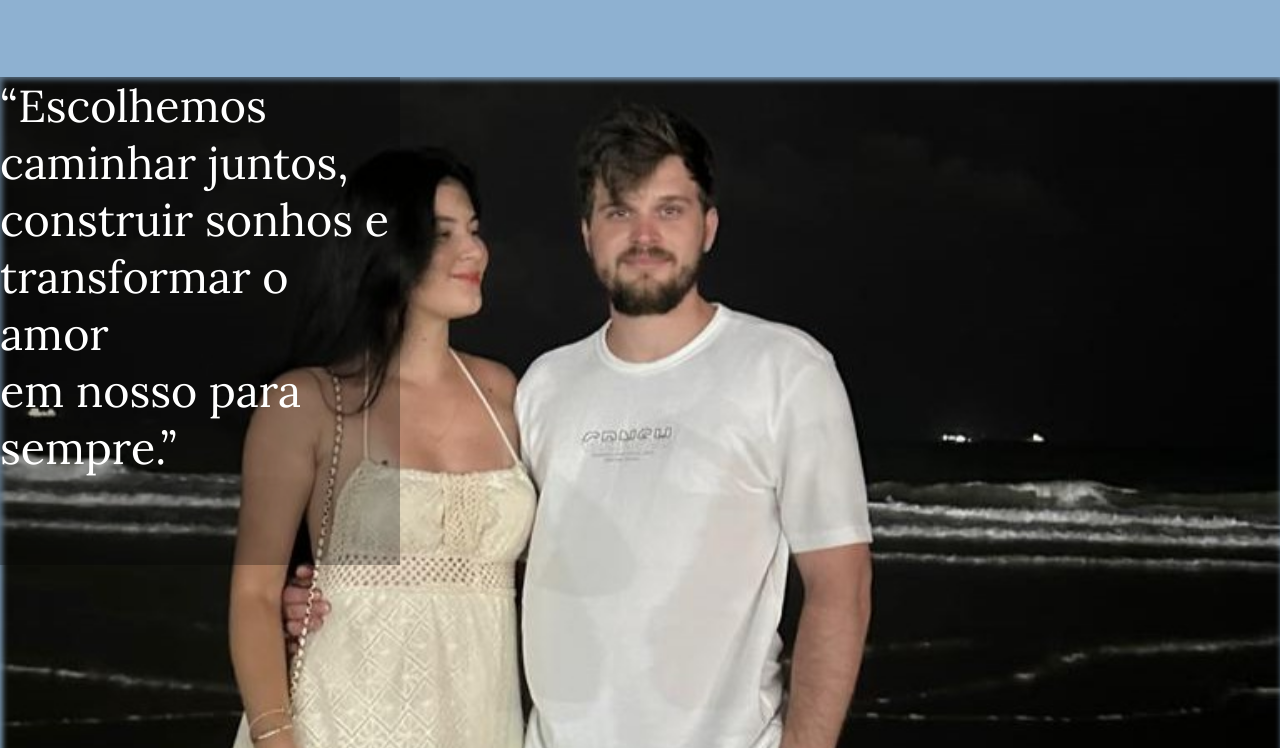
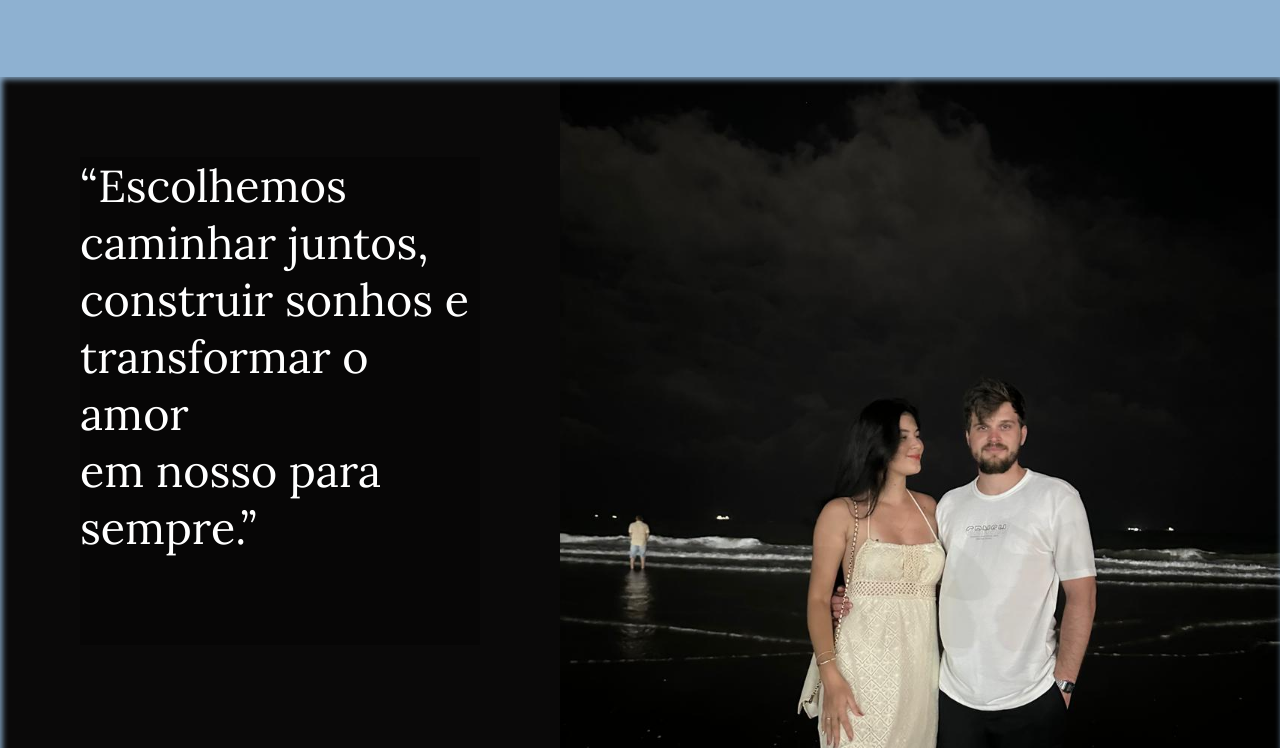
Before and after one commit to wigor02/Casamento, a plain HTML site: page index.html in a window 1280 px wide. Shown: the part 1152-1900 px from the top of the page. Drawn offline with Linux system fonts and the light colour scheme; a web font is replaced by a local one.

Commit message:
alteração nas imagens

```diff
--- a/estilo/celular.css
+++ b/estilo/celular.css
@@ -46,13 +46,16 @@
 }
 
 section.imagem {
-    width: 100%;
+    background-image: url(../imagens/praiah.jpeg);
+    background-size: contain;
+    background-position: center;
+    background-attachment: fixed;
+    background-repeat: no-repeat;
+
+    image-rendering: -webkit-optimize-contrast;
+    image-rendering: crisp-edges;
+
+    min-height: 80vh;
     height: 100vh;
-    min-height: 300px;
-    background-image: url(../imagens/praiah.jpeg);
-    background-size: cover;
-    background-position: center top;
-    background-repeat: no-repeat;
-    margin: 0;
-    padding: 0;
+
 }
--- a/estilo/style.css
+++ b/estilo/style.css
@@ -83,13 +83,13 @@
 }
 
 section#img01 {
-    background-image: url(../imagens/praiaw.jpeg);
+    background-image: url(../imagens/praiah.jpeg);
     background-position: right center;
 
 }
 
 section#img02 {
-    background-image: url(../imagens/mineraiw.jpeg);
+    background-image: url(../imagens/mineraih.jpeg);
 
 }
 
```
